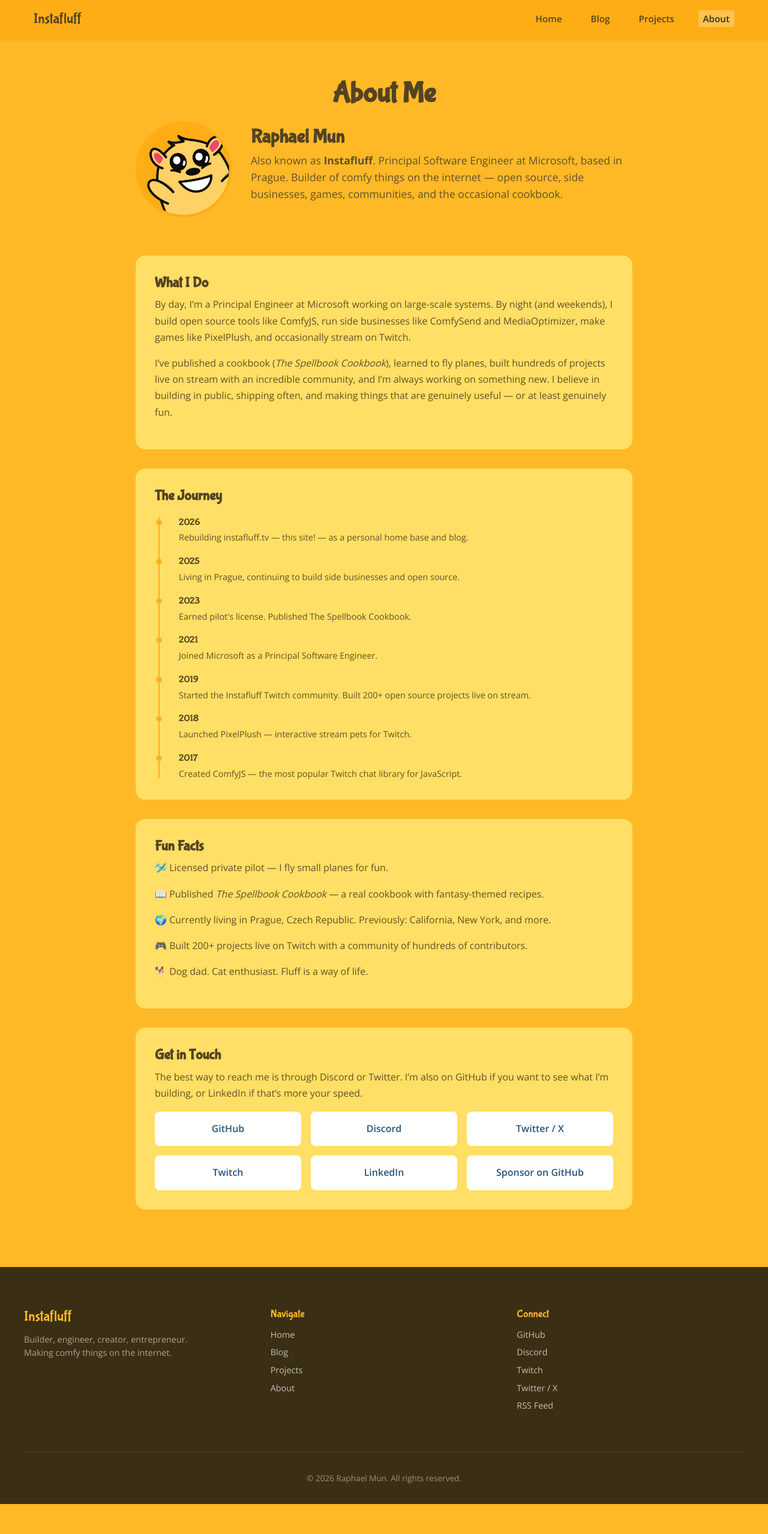
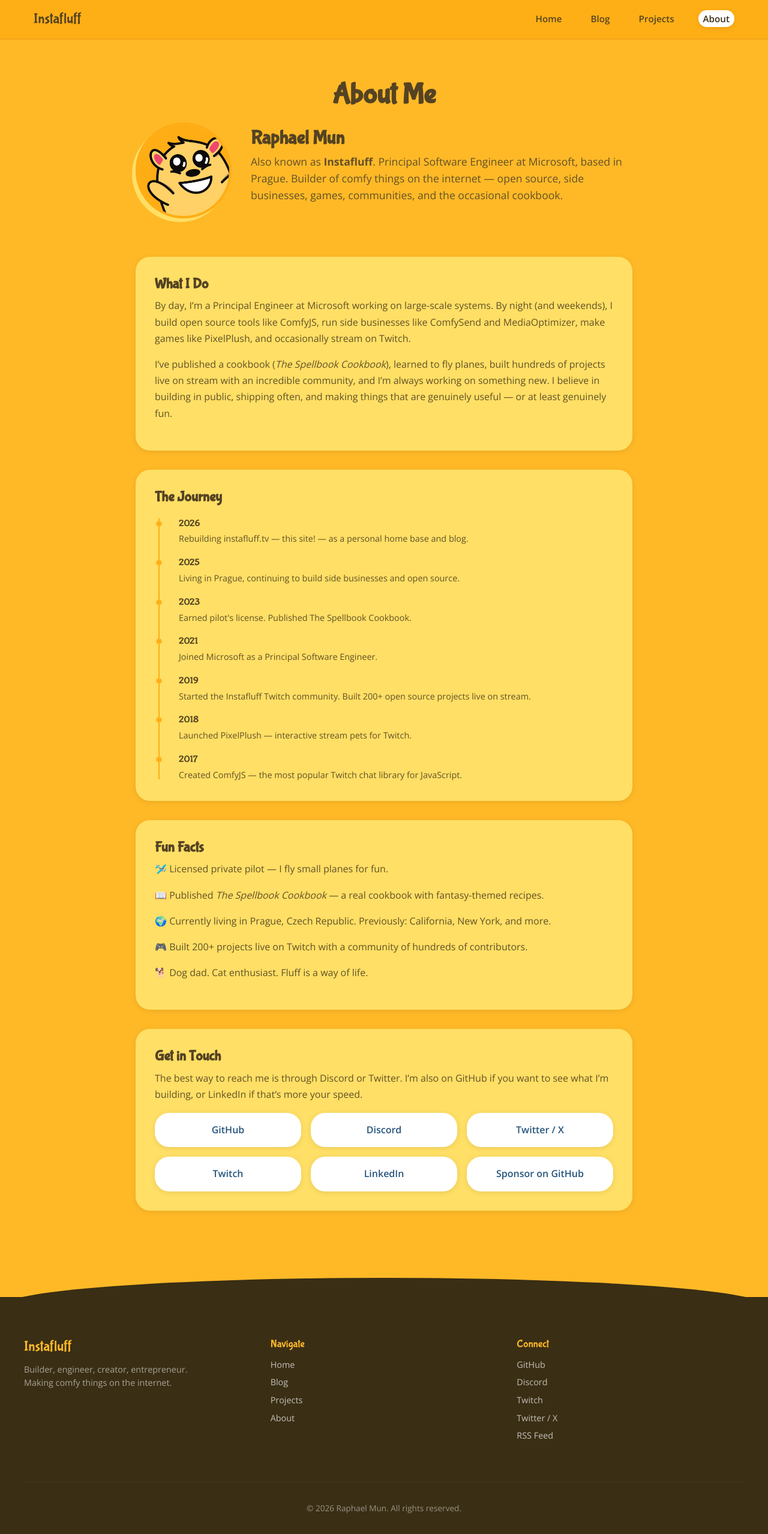
Before and after one commit to instafluff/instafluff.github.io, a Next.js app: page /about in a window 1280 px wide. Shown: the whole page at 60% size. Before the commit the page ends 2507 px from the top, so only its background shows below. Built offline with nearby package versions, Linux system fonts and the light colour scheme.

Commit message:
Design polish: warm shadows, bouncy interactions, floating sections, glass nav

```diff
--- a/src/app/about/page.module.scss
+++ b/src/app/about/page.module.scss
@@ -45,6 +45,7 @@
   height: 160px;
   border-radius: 50%;
   border: 4px solid $color-nav;
+  box-shadow: -6px 6px 0px $color-accent;
   object-fit: cover;
   flex-shrink: 0;
 }
@@ -71,9 +72,10 @@
 
 .card {
   background-color: $color-accent;
-  border-radius: $radius-lg;
+  border-radius: $radius-xl;
   padding: $space-lg;
   margin-bottom: $space-lg;
+  box-shadow: $shadow-sm;
 }
 
 .cardTitle {
@@ -93,9 +95,10 @@
 
 .timeline {
   background-color: $color-accent;
-  border-radius: $radius-lg;
+  border-radius: $radius-xl;
   padding: $space-lg;
   margin-bottom: $space-lg;
+  box-shadow: $shadow-sm;
 }
 
 .timelineTitle {
@@ -134,6 +137,11 @@
     border-radius: 50%;
     background-color: $color-nav;
     border: 2px solid $color-primary;
+    transition: transform $transition-bounce;
+  }
+
+  &:hover::before {
+    transform: scale(1.3);
   }
 
   &:last-child {
@@ -171,16 +179,18 @@
   justify-content: center;
   padding: $space-md;
   background-color: $color-white;
-  border-radius: $radius-md;
+  border-radius: $radius-xl;
   font-weight: 600;
   color: $color-link;
   text-decoration: none;
-  transition: background-color $transition-fast, transform $transition-fast;
+  transition: transform $transition-bounce, box-shadow $transition-normal;
+  box-shadow: $shadow-sm;
 
   &:hover {
     background-color: $color-link;
     color: $color-white;
     text-decoration: none;
-    transform: translateY(-1px);
+    transform: translateY(-3px) rotate(0.5deg);
+    box-shadow: $shadow-md;
   }
 }
--- a/src/app/blog/[slug]/page.module.scss
+++ b/src/app/blog/[slug]/page.module.scss
@@ -108,6 +108,7 @@
     background-color: rgba(255, 223, 101, 0.3);
     border-radius: 0 $radius-md $radius-md 0;
     font-style: italic;
+    box-shadow: $shadow-sm;
 
     p {
       margin-bottom: 0;
@@ -115,7 +116,7 @@
   }
 
   code {
-    background-color: rgba(0, 0, 0, 0.08);
+    background-color: rgba(84, 67, 35, 0.12);
     padding: 0.15rem 0.4rem;
     border-radius: $radius-sm;
     font-size: 0.9em;
@@ -128,6 +129,7 @@
     border-radius: $radius-md;
     overflow-x: auto;
     margin: $space-lg 0;
+    box-shadow: $shadow-md;
 
     code {
       background: none;
--- a/src/app/projects/page.module.scss
+++ b/src/app/projects/page.module.scss
@@ -107,23 +107,25 @@
   display: flex;
   flex-direction: column;
   background-color: $color-white;
-  border-radius: $radius-lg;
+  border-radius: $radius-xl;
   padding: $space-lg;
   text-decoration: none;
-  transition: transform $transition-fast, box-shadow $transition-fast;
+  transition: transform $transition-bounce, box-shadow $transition-normal;
   border: 2px solid transparent;
+  box-shadow: $shadow-md;
 
   &:hover {
-    transform: translateY(-2px);
-    box-shadow: 0 6px 20px rgba(0, 0, 0, 0.08);
+    transform: translateY(-3px) rotate(0.5deg);
+    box-shadow: $shadow-lift;
     border-color: $color-nav;
     text-decoration: none;
   }
 }
 
 .cardFeatured {
-  border-color: $color-nav;
-  background: linear-gradient(135deg, $color-white, rgba($color-accent, 0.3));
+  border: 2px solid $color-link;
+  box-shadow: 5px 5px 0px rgba(38, 84, 124, 0.15);
+  background-color: $color-white;
 }
 
 .cardHeader {
--- a/src/components/Footer/Footer.module.scss
+++ b/src/components/Footer/Footer.module.scss
@@ -1,10 +1,22 @@
 @use '../../styles/tokens' as *;
 
 .footer {
+  position: relative;
+  margin-top: 3rem;
   background-color: $color-dark;
   color: rgba(255, 255, 255, 0.8);
   padding: $space-xl $space-md $space-lg;
-  margin-top: auto;
+
+  &::before {
+    content: '';
+    position: absolute;
+    top: -2rem;
+    left: 0;
+    right: 0;
+    height: 3rem;
+    background: $color-dark;
+    border-radius: 50% 50% 0 0 / 100% 100% 0 0;
+  }
 }
 
 .footerInner {
--- a/src/components/Nav/Nav.module.scss
+++ b/src/components/Nav/Nav.module.scss
@@ -1,11 +1,13 @@
 @use '../../styles/tokens' as *;
 
 .nav {
-  background-color: $color-nav;
+  background-color: rgba(#FFAD15, 0.88);
+  backdrop-filter: blur(10px);
+  -webkit-backdrop-filter: blur(10px);
+  border-bottom: 2px solid rgba(84, 67, 35, 0.08);
   position: sticky;
   top: 0;
-  z-index: 100;
-  box-shadow: 0 2px 8px rgba(0, 0, 0, 0.1);
+  z-index: $z-nav;
 }
 
 .navInner {
@@ -53,8 +55,10 @@
 }
 
 .linkActive {
-  background-color: rgba(255, 255, 255, 0.25);
+  background-color: $color-white;
   color: $color-dark;
+  border-radius: $radius-round;
+  box-shadow: $shadow-sm;
 }
 
 // Mobile hamburger
@@ -83,7 +87,7 @@
     background-color: $color-nav;
     padding: $space-md;
     gap: $space-sm;
-    box-shadow: 0 4px 8px rgba(0, 0, 0, 0.1);
+    box-shadow: $shadow-md;
   }
 
   .linksOpen {
--- a/src/components/PostCard/PostCard.module.scss
+++ b/src/components/PostCard/PostCard.module.scss
@@ -3,14 +3,15 @@
 .card {
   display: block;
   background-color: $color-accent;
-  border-radius: $radius-lg;
+  border-radius: $radius-xl;
   padding: $space-lg;
   text-decoration: none;
-  transition: transform $transition-fast, box-shadow $transition-fast;
+  transition: transform $transition-bounce, box-shadow $transition-normal;
+  box-shadow: $shadow-sm;
 
   &:hover {
-    transform: translateY(-2px);
-    box-shadow: 0 4px 16px rgba(0, 0, 0, 0.08);
+    transform: translateY(-4px) rotate(0.5deg);
+    box-shadow: $shadow-md;
     text-decoration: none;
   }
 }
@@ -49,9 +50,9 @@
 .tag {
   display: inline-block;
   padding: 0.15rem 0.5rem;
-  background-color: rgba(0, 0, 0, 0.06);
+  background-color: rgba(255, 255, 255, 0.6);
   border-radius: $radius-round;
   font-size: 0.75rem;
   font-weight: 600;
-  color: $color-header;
+  color: $color-link;
 }
--- a/src/styles/_tokens.scss
+++ b/src/styles/_tokens.scss
@@ -36,3 +36,24 @@
 // Transitions
 $transition-fast: 150ms ease;
 $transition-normal: 250ms ease;
+
+// Warm Shadows (brown-tinted, not black)
+$shadow-color: rgba(84, 67, 35, 0.12);
+$shadow-sm: 0 2px 8px $shadow-color;
+$shadow-md: 0 6px 16px $shadow-color;
+$shadow-lg: 0 12px 24px $shadow-color;
+$shadow-lift: 0 12px 32px rgba(84, 67, 35, 0.18);
+
+// Spring/Bounce Transition
+$transition-bounce: 300ms cubic-bezier(0.34, 1.56, 0.64, 1);
+
+// Focus Outline
+$outline-focus: 3px solid $color-link;
+
+// Z-Index Scale
+$z-nav: 100;
+$z-overlay: 200;
+$z-modal: 300;
+
+// Larger radius for bubbly feel
+$radius-xl: 24px;
--- a/src/styles/globals.scss
+++ b/src/styles/globals.scss
@@ -57,6 +57,11 @@
   }
 }
 
+:focus-visible {
+  outline: $outline-focus;
+  outline-offset: 2px;
+}
+
 img {
   max-width: 100%;
   height: auto;
```
Also changed, not shown: src/app/page.module.scss (+19 -9 lines).
